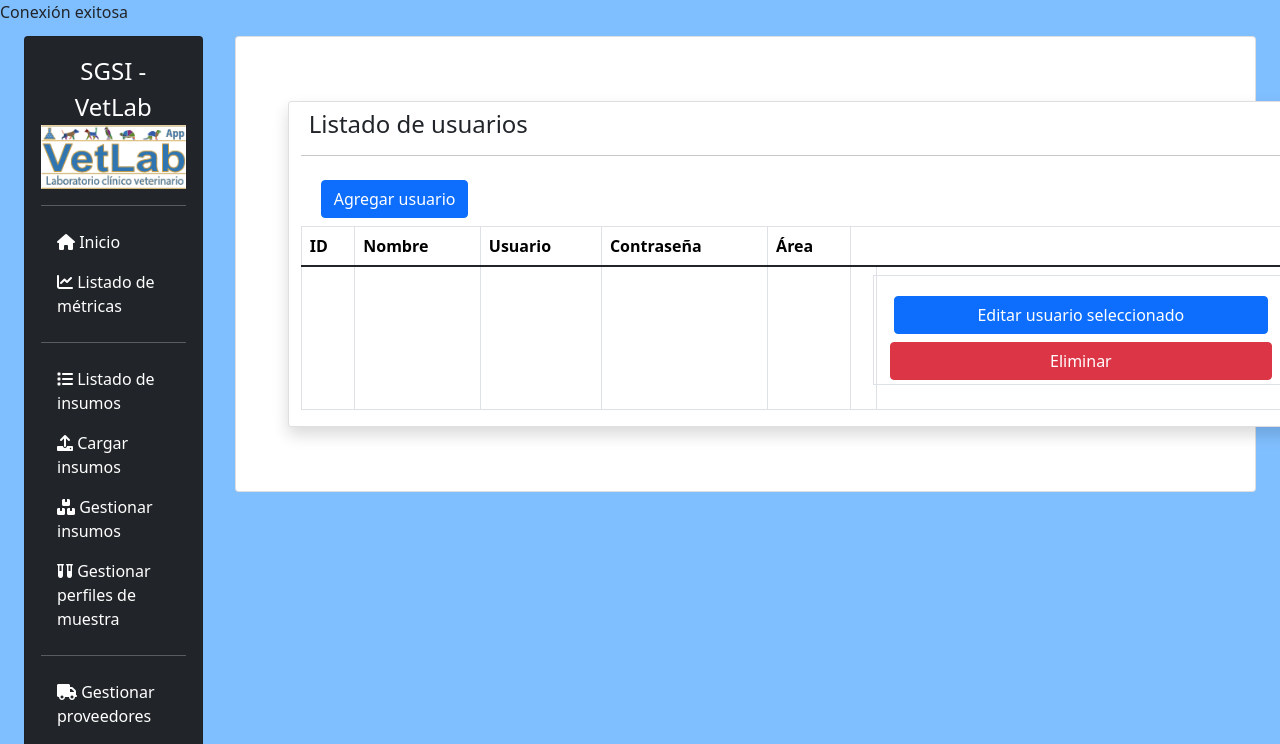
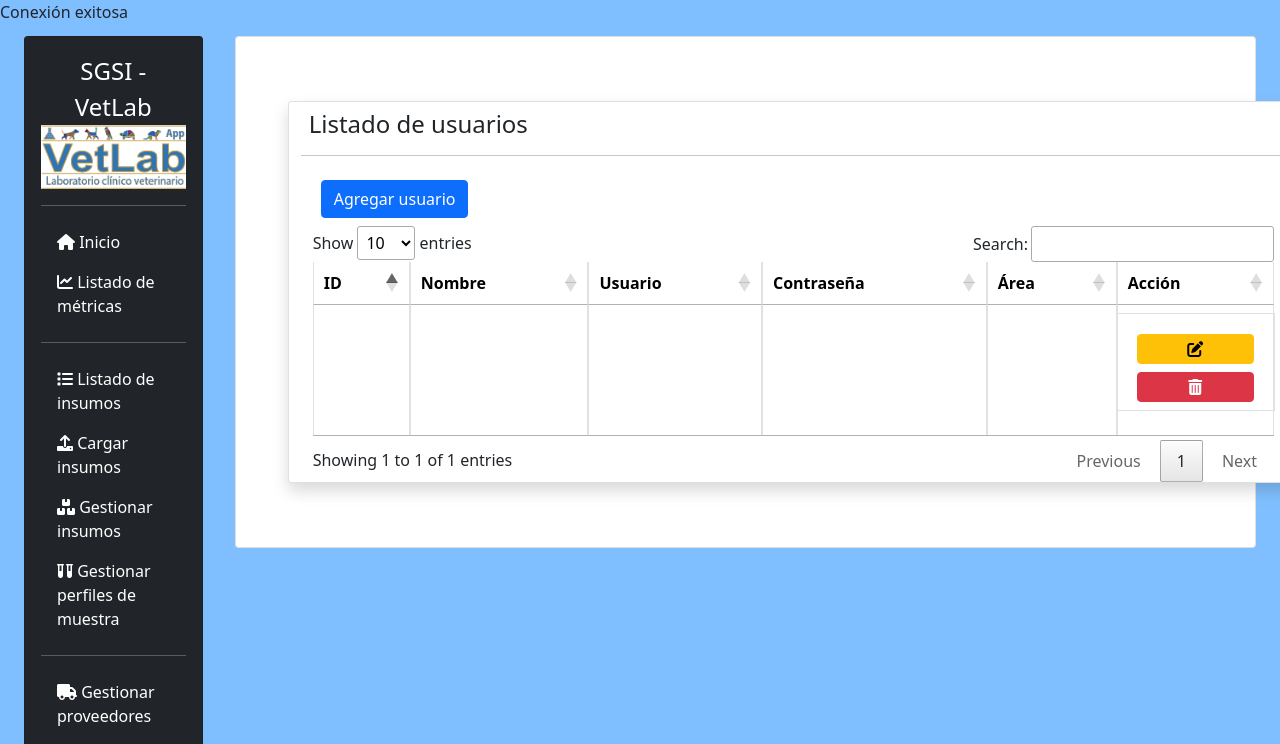
Before and after one commit to xatomen/SGSIVetLab, a PHP site: page /SGSIVetLab/public/admin/gestionar_usuarios.php in a window 1280 px wide. Shown: the top 744 px of the page. Run offline with PHP 8.4, Linux system fonts and the light colour scheme; tables that the repository leaves empty or names only in its code hold one stand-in row (values such as "Sample post"); data that the repository does not hold is empty; some libraries are stand-ins or nearby versions.

Commit message:
Se integra DataTables para mejorar la funcionalidad del listado de usuarios y se añaden íconos para las acciones de editar y eliminar.

```diff
--- a/public/admin/gestionar_usuarios.php
+++ b/public/admin/gestionar_usuarios.php
@@ -125,6 +125,9 @@
     $listaAreas=$sentenciaSQL->fetchAll(PDO::FETCH_ASSOC);
 
 ?>
+<link rel="stylesheet" type="text/css" href="https://cdn.datatables.net/1.11.5/css/jquery.dataTables.css">
+<script type="text/javascript" charset="utf8" src="https://code.jquery.com/jquery-3.5.1.js"></script>
+<script type="text/javascript" charset="utf8" src="https://cdn.datatables.net/1.11.5/js/jquery.dataTables.js"></script>
 <!-- Agregar y modificar -->
 <div class="row justify-content-around">
 
@@ -169,6 +172,8 @@
   </div>
 </div>
 
+<link rel="stylesheet" href="https://cdnjs.cloudflare.com/ajax/libs/font-awesome/6.0.0-beta3/css/all.min.css">
+
 <!-- Listado -->
 <div class="card row m-5 shadow overflow-scroll">
     <!-- Botón para abrir el modal -->
@@ -179,7 +184,7 @@
         Agregar usuario
         </button>
     </div>
-    <table class="table table-bordered">
+    <table id="tablaUsuarios" class="table table-bordered">
         <thead>
             <tr>
                 <th>ID</th>
@@ -187,6 +192,7 @@
                 <th>Usuario</th>
                 <th>Contraseña</th>
                 <th>Área</th>
+                <th>Acción</th>
             </tr>
         </thead>
         <tbody>
@@ -199,7 +205,6 @@
                 <td><?php echo $credencial['Contrasenha'] ?></td>
                 <?php } } ?>
                 <?php foreach($listaAreas as $area){if($lista['ID_Area']==$area['ID']){?>
-                <td><?php echo $area['ID'] ?></td>
                 <td><?php echo $area['Area'] ?></td>
                 <?php } } ?>
 
@@ -210,25 +215,29 @@
                                 <div class="row m-1"><input type="hidden" name="txtID" id="txtID" value="<?php echo $lista['ID'] ?>"></input></div>
                                 <div class="row m-1"><input type="hidden" name="txtIDCredencial" id="txtIDCredencial" value="<?php echo $credencial['ID'] ?>"></input></div>
                                 <div class="row m-1"><input type="hidden" name="txtIDArea" id="txtIDArea" value="<?php echo $area['ID'] ?>"></input></div>
-                                <!-- Botón para abrir el modal -->
+                                <!-- Íconos para acciones -->
                                 <div class="row m-2">
-                                    <button type="button" class="btn btn-primary" data-bs-toggle="modal" data-bs-target="#editarUsuarioModal"
+                                    <button type="button" class="btn btn-warning" data-bs-toggle="modal" data-bs-target="#editarUsuarioModal"
                                             data-id="<?php echo $lista['ID'] ?>"
                                             data-nombre="<?php echo $lista['Nombre'] ?>"
                                             data-id-credencial="<?php echo $credencial['ID'] ?>"
                                             data-usuario="<?php echo $credencial['Usuario'] ?>"
                                             data-contrasenia="<?php echo $credencial['Contrasenha'] ?>"
                                             data-area="<?php echo $area['ID'] ?>">
-                                    Editar usuario seleccionado
+                                        <i class="fas fa-edit"></i>
                                     </button>
                                 </div>
-                                <div class="row m-1"><input type="submit" name="accion" value="Eliminar" class="btn btn-danger"></input></div>
+                                <div class="row m-2">
+                                    <button type="submit" class="btn btn-danger" name="accion" value="Eliminar">
+                                        <i class="fas fa-trash-alt"></i>
+                                    </button>
+                                </div>
                             </div>
                         </div>
                     </form>
                 </td>
             </tr>
-            <?php }?>
+            <?php } ?>
         </tbody>
     </table>
 </div>
@@ -329,6 +338,12 @@ document.addEventListener('DOMContentLoaded', function() {
 });
 </script>
 
+<script>
+$(document).ready(function() {
+    $('#tablaUsuarios').DataTable();
+});
+</script>
+
 <?php
     include_once("../../src/footer.php");
 ?>
```
